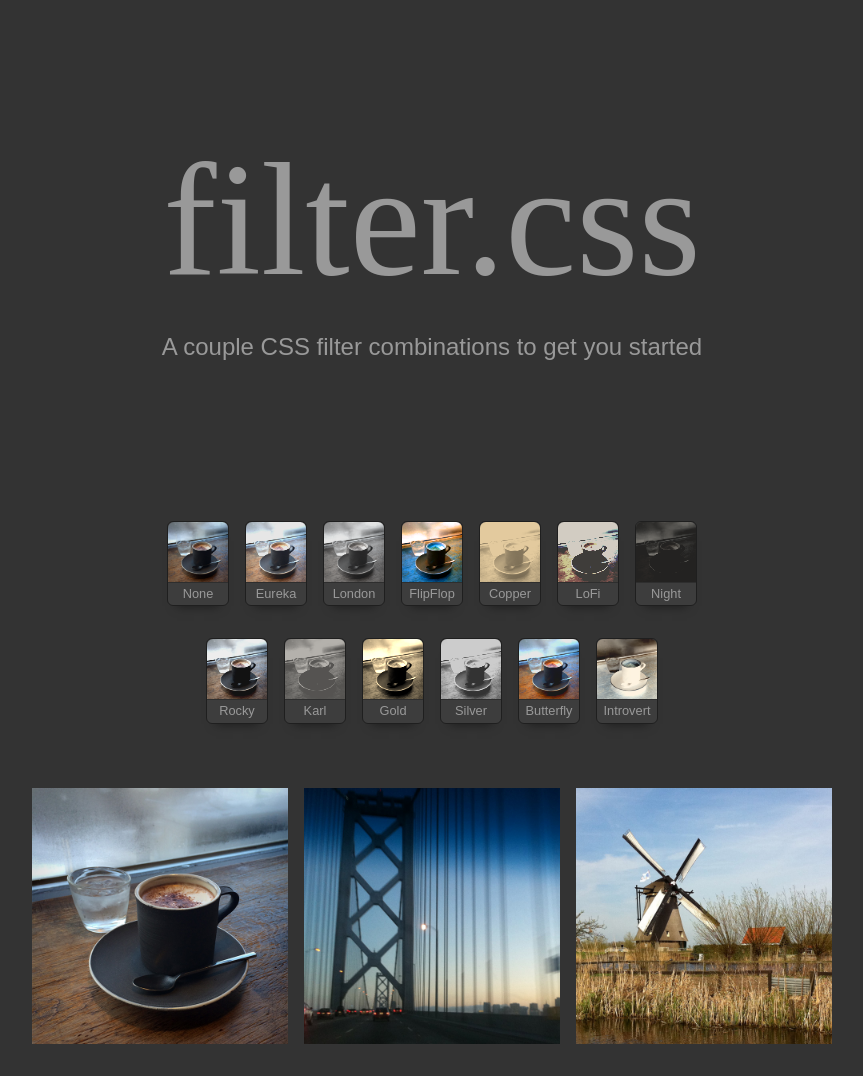
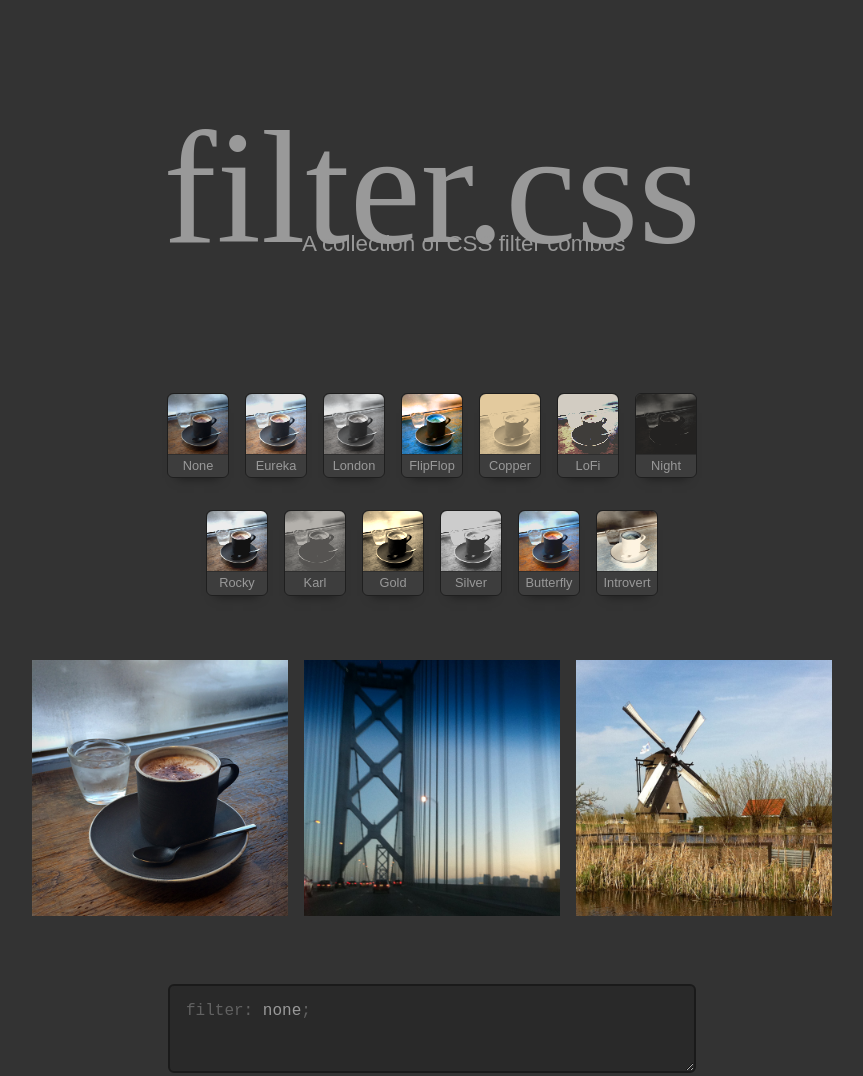
Before and after one commit to simurai/filter.css, a plain HTML site: page index.html in a window 1280 px wide. Shown: the top 1076 px of the page, without its empty margins (208-1071 px from the left). Drawn offline with Linux system fonts and the light colour scheme; a web font is replaced by a local one.

Commit message:
A little more compact

```diff
--- a/app.css
+++ b/app.css
@@ -22,9 +22,16 @@ html {
 
 body {
     margin: 0; /* Remove default margin */
-    padding: 10vw;
+    padding: 1rem;
     font-size: 16px; /* Sizing of components */
 }
+@media (min-width: 500px) {
+	body {
+    	padding: 5rem 1rem;
+	}
+}
+
+
 
 a {
     color: inherit;
@@ -66,16 +73,17 @@ a {
 
 .Header {
     text-align: center;
-    margin: 0 0 10vw 0;
+    margin: 0 0 5rem 0;
+    position: relative;
 }
 
 .Header-title {
     font-weight: normal;
     font-size: 10em;
-    margin: 0;
+    margin: 1rem 0 0 0;
     font-family: 'Qwigley';
 }
-@media (max-width: 500px) {
+@media (max-width: 499px) {
 	.Header-title {
     	font-size: 30vw;
 	}
@@ -83,7 +91,15 @@ a {
 
 .Header-subtitle {
     font-weight: normal;
-    font-size: 1.5em;
+    font-size: 1.4em;
+    margin: 0;
+}
+@media (min-width: 500px) {
+	.Header-subtitle {
+    	margin: -50px 0 0 -130px;
+    	position: absolute;
+    	left: 50%;
+	}
 }
 
 
@@ -242,7 +258,7 @@ a {
 /* Footer --------------------------------- */
 
 .Footer {
-    margin-top: 10vw;
+    margin: 5rem 0;
 }
 
 .GitHub {
--- a/index.html
+++ b/index.html
@@ -20,7 +20,7 @@
 
     <header class="Header">
         <h1 class="Header-title">filter.css</h1>
-        <h2 class="Header-subtitle">A couple CSS filter combinations to get you started</h2>
+        <h2 class="Header-subtitle">A collection of CSS filter combos</h2>
     </header>
 
     <aside id="filter" class="Filter" v-cloak>
```
